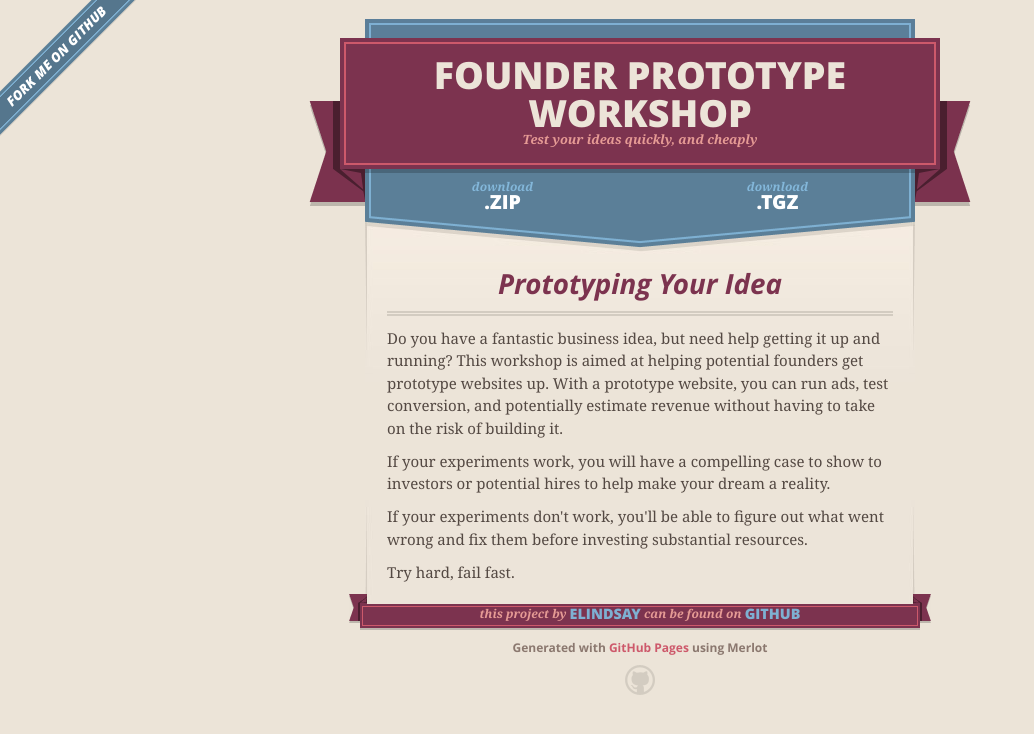
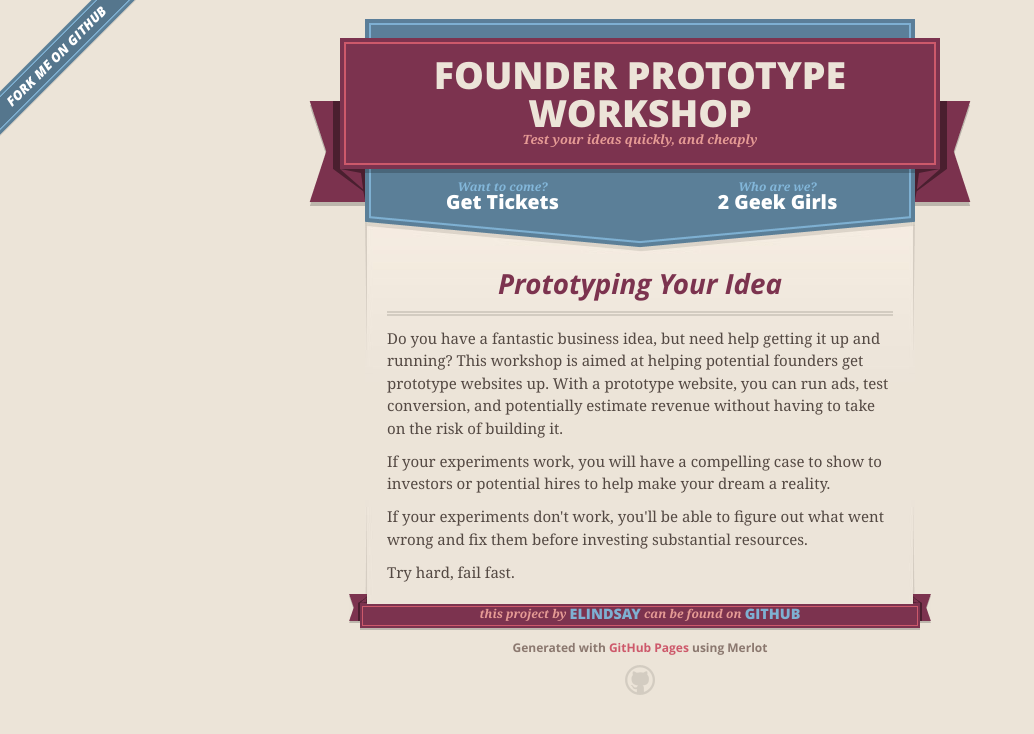
Before and after one commit to elindsay/workshop, a plain HTML site: page index.html in a window 1280 px wide. Shown: the whole page, without its empty margins (0-1034 px from the left). Drawn offline with nearby package versions, Linux system fonts and the light colour scheme.

Commit message:
Small Tweaks

```diff
--- a/index.html
+++ b/index.html
@@ -37,7 +37,7 @@
 
       <section id="downloads">
         <span class="inner">
-          <a href="https://github.com/elindsay/workshop/zipball/master" class="zip"><em>download</em> .ZIP</a><a href="https://github.com/elindsay/workshop/tarball/master" class="tgz"><em>download</em> .TGZ</a>
+          <a href="https://eventbrite.com" class="zip"><em>Want to come?</em>Get Tickets</a><a href="https://2geekgirls.com" class="tgz"><em>Who are we?</em>2 Geek Girls</a>
         </span>
       </section>
 
```
